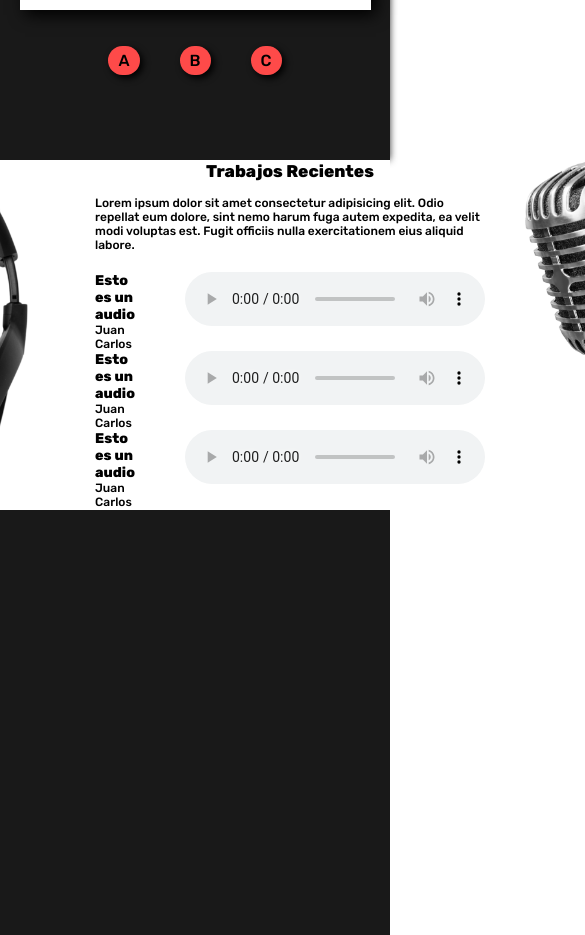
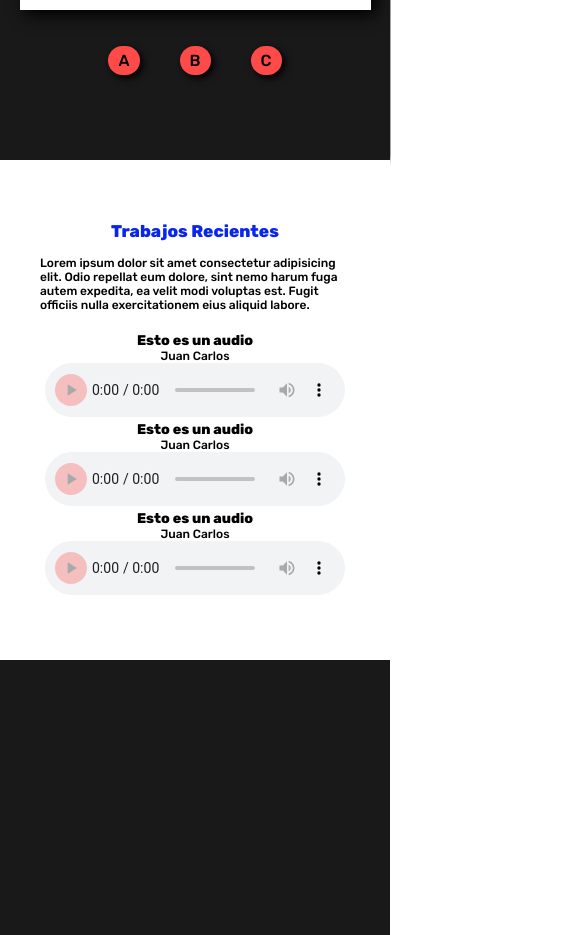
Before and after one commit to Gaston-Valentini/social-media-sound, a React (Create React App) app in the folder client/: page / in a window 390 px wide. Shown: the part 1700-2635 px from the top of the page, 585 px wide, since content can reach past the window. Built offline with nearby package versions, Linux system fonts and the light colour scheme.

Commit message:
responsive

```diff
--- a/client/src/Components/Portafolio/Portafolio.css
+++ b/client/src/Components/Portafolio/Portafolio.css
@@ -27,7 +27,8 @@
 
 .div .countainer1 img{
     margin-top: 0px;
-    width: 550px;
+
+    width: 500px;
     transition: 0.3s;
 }
 
@@ -41,10 +42,26 @@
     display: inline-block;
 }
 .Title h2{
+    color:#0927EB ;
     margin-bottom: 20px;
     display: flex;
     justify-content: center;
 }
+
+.slides audio::-webkit-media-controls-panel{
+
+}
+.slides audio::-webkit-media-controls-play-button{
+    background-color:#FE4A49;
+    border-radius: 50px;
+}
+.slides audio::-webkit-media-controls-timeline{
+
+    color:#FE4A49;
+
+}
+
+
 .Title p{
     margin-bottom: 30px;
 }
@@ -97,3 +114,36 @@
         margin-right: 0px;
     }
 }
+@media (max-width: 1160px){
+    .div .countainer3 img{
+       display: none;
+    }
+    .div .countainer1 img{
+        display: none;
+    }
+}
+
+@media (max-width: 560px){
+    .div .countainer3 img{
+       display: none;
+    }
+    .div .countainer1 img{
+        display: none;
+    }
+    .AudioContainer{
+        margin-left: 0px;
+        margin-right: 0px;
+
+    }
+    .slides{
+        display: grid;
+    }
+    .NameContainer{
+        text-align: center;
+    }
+
+    .div{
+        height: 500px
+    }
+
+}
```
